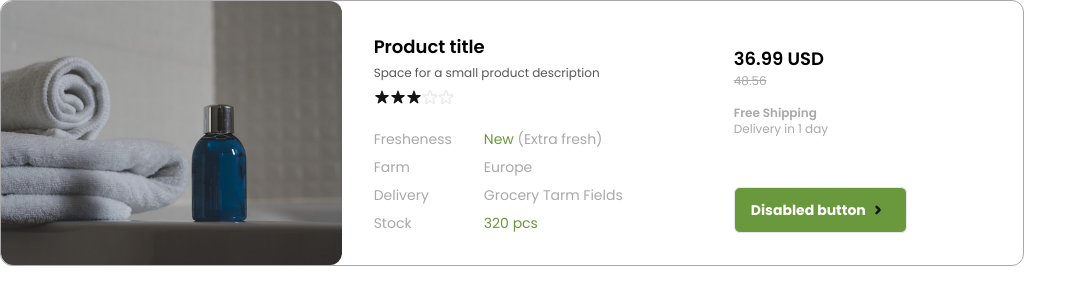
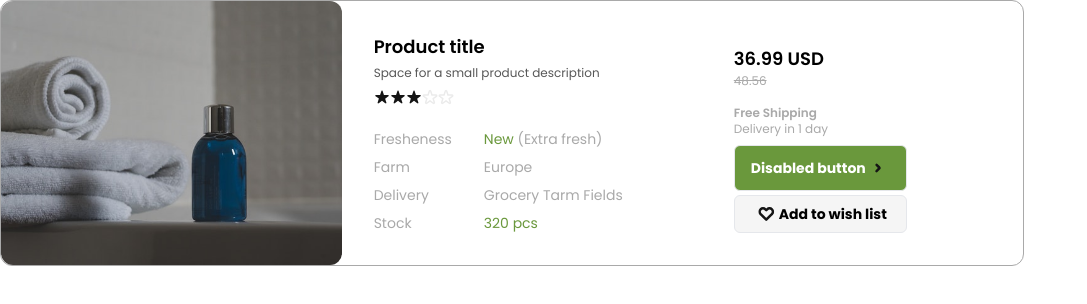
Before and after one commit to LucianoBicaku2307200/ultrabuy-ecommerce, a React (Create React App) app: page /test in a window 1280 px wide. Shown: the top 304 px of the page, without its empty margins (0-1087 px from the left). Built offline with nearby package versions, Linux system fonts and the light colour scheme.

Commit message:
added add to favourites

```diff
--- a/src/components/ProductCard/CardBig.js
+++ b/src/components/ProductCard/CardBig.js
@@ -2,6 +2,7 @@ import React from "react";
 import EmptyStar from "../../images/svg/EmptyStar.svg";
 import FilledStar from "../../images/svg/ic-actions-star.svg";
 import IconRight from "../../images/svg/ic-chevron-right.svg";
+import FavouriteIcon from "../../images/svg/ic-actions-heart.svg";
 import { Link } from "react-router-dom";
 import Button from "../Button";
 const CardBig = ({
@@ -132,7 +133,7 @@ const CardBig = ({
             loading ? "items-start" : "lg:justify-end"
           }`}
         >
-          <div className="flex md:block w-full justify-between md:w-auto mb-2 md:mb-auto">
+          <div className="flex md:block w-full justify-between md:w-auto mb-4 md:mb-auto">
             {loading && (
               <div className=" w-full">
                 <p className="bg-C1-D w-8/12 h-5 rounded-sm animate-pulse" />
@@ -159,15 +160,24 @@ const CardBig = ({
             )}
           </div>
           {!loading && (
-            <Link to={redirectUrl} className="mt-auto">
+            <div className="w-full sm:w-auto">
+              <Link to={redirectUrl} className="mt-auto">
+                <Button
+                  className="text-white w-full border hover:border-C2-default bg-C2-default rounded px-4 py-3 hover:shadow-none transition duration-200 hover:bg-white hover:text-C2-default ease-linear"
+                  content="Disabled button"
+                  onClick={() => console.log(1)}
+                  icon={IconRight}
+                  iconPosition="right"
+                />
+              </Link>
               <Button
-                className="text-white border hover:border-C2-default bg-C2-default rounded px-4 py-3 hover:shadow-none transition duration-200 hover:bg-white hover:text-C2-default ease-linear"
-                content="Disabled button"
+                className="w-full border hover:border-C2-default bg-C1-F mt-1  rounded px-4 py-2 hover:shadow-none transition duration-200 hover:bg-white hover:text-C2-default ease-linear"
+                content="Add to wish list"
                 onClick={() => console.log(1)}
-                icon={IconRight}
-                iconPosition="right"
+                icon={FavouriteIcon}
+                iconPosition="left"
               />
-            </Link>
+            </div>
           )}
         </div>
       </div>
```
Also changed, not shown: src/images/svg/ic-actions-heart.svg (added), 1 other file (tests, documents, lock files or other folders).
